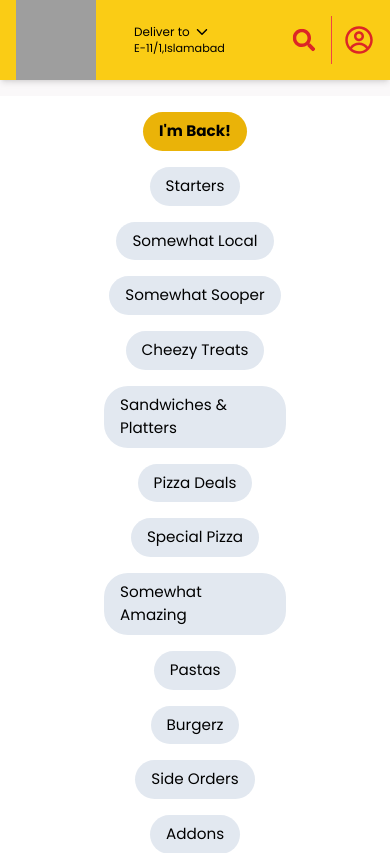
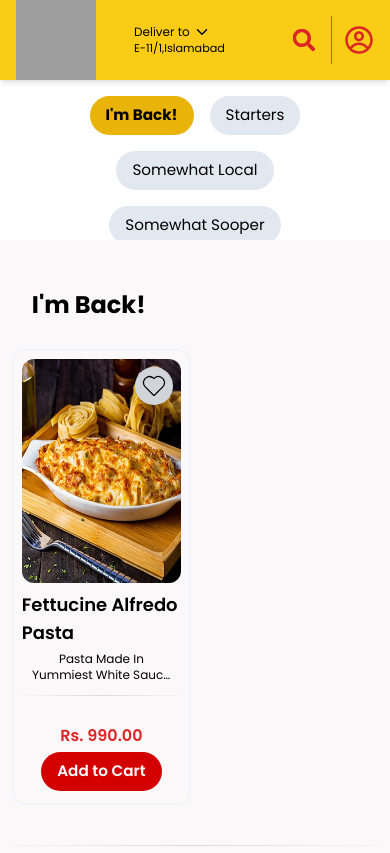
Before and after one commit to Gano603/Cheezious.com, a React (Vite) app: page / in a window 390 px wide. Shown: the top 853 px of the page. Built offline with nearby package versions, Linux system fonts and the light colour scheme; grey boxes are pictures that could not be loaded; some icons are missing.

Commit message:
Mobile Screen Changes

```diff
--- a/src/Pages/Home/Home.jsx
+++ b/src/Pages/Home/Home.jsx
@@ -4,17 +4,16 @@ import Description from './components/Description'
 import Hero from './components/Hero'
 import Cart from './components/Cart'
 
-const Home = ({cart , setcart , cartOpen , setcartOpen}) => {
-
-  const [scrollmagic, setscrollmagic] = useState(false)
+const Home = () => {
 
   return (
     <>
-      <Hero scrollmagic={scrollmagic} />
-      <CardList cart={cart} setcart={setcart}/>
+      <Hero />
+      <CardList />
       <Description />
+      <Cart />
 
-      <Cart cartOpen={cartOpen} setcartOpen={setcartOpen}/>
+
       {/*HERO FIX
         responsive cart
         checked issue
--- a/src/Pages/Home/components/Button.jsx
+++ b/src/Pages/Home/components/Button.jsx
@@ -4,7 +4,7 @@ const Button = ({ title, iter, isSelected, setselected }) => {
    return (
     <div
       onClick={() => setselected(iter)}
-      className={`px-4 py-2 rounded-3xl text-[0.95rem] hover:bg-yellow-500 m-2 cursor-pointer ${isSelected? 'bg-yellow-500 font-bold':'bg-slate-200 font-md'}`}
+      className={`px-4 py-2 rounded-3xl text-[0.95rem] hover:bg-yellow-500 w-max h-max m-2 cursor-pointer ${isSelected? 'bg-yellow-500 font-bold':'bg-slate-200 font-md'}`}
     >
       {title}
     </div>
--- a/src/Pages/Home/components/CardList.jsx
+++ b/src/Pages/Home/components/CardList.jsx
@@ -7,7 +7,8 @@ const CardList = () => {
 
     const card_list = useSelector(state => state.cardDetails)
     return (
-        Object.keys(card_list).map((title, iter1) => {
+        <div className='mt-[13rem]'>
+            {Object.keys(card_list).map((title, iter1) => {
                 const data = card_list[title];
                 return (
                     <div key={iter1} className={`h-max md-lg:w-[90vw] w-[96vw] mx-[2vw] md-lg:mx-[5vw]`}>
@@ -15,14 +16,15 @@ const CardList = () => {
                         <div className='grid grid-cols-12'>
                             {data.map((index2, iter) => (
                                 <div key={iter} className='my-6 mx-1 col-span-6 sm:col-span-4 xl:col-span-3 md-lg:mx-6 2xl:mx-4 2xl:col-span-2'>
-                                <Card title={title} iter={iter} card_title={index2[1]} card_description={index2[2]} price={index2[3]} imgSrc={index2[0]} cond={index2[4]!==undefined} />
+                                    <Card title={title} iter={iter} card_title={index2[1]} card_description={index2[2]} price={index2[3]} imgSrc={index2[0]} cond={index2[4] !== undefined} />
                                 </div>
                             ))}
                         </div>
                         <hr className={`prominent-hr my-4`} />
                     </div>
                 )
-        })
+            })}
+        </div>
     );
 }
 
--- a/src/Pages/Home/components/Hero.jsx
+++ b/src/Pages/Home/components/Hero.jsx
@@ -1,10 +1,29 @@
-import React, { useState } from 'react'
+import { useEffect, useRef, useState } from 'react'
 import Button from './Button'
 
 
-const Hero = ({ scrollmagic }) => {
+const Hero = () => {
 
+    const [scrollmagic, setscrollmagic] = useState(false)
     const [selected, setselected] = useState(0)
+
+    useEffect(() => {
+
+        const handleScroll = () => {
+            if (window.scrollY > 40) {
+                setscrollmagic(true)
+            } else {
+                setscrollmagic(false)
+            }
+        }
+
+        window.addEventListener('scroll', handleScroll)
+
+        return () => {
+            window.removeEventListener('scroll', handleScroll
+            )
+        }
+    }, [scrollmagic])
 
     const buttons = ["I'm Back!", "Starters", "Somewhat Local", "Somewhat Sooper", "Cheezy Treats",
         "Sandwiches & Platters", "Pizza Deals", "Special Pizza", "Somewhat Amazing", "Pastas", "Burgerz", "Side Orders",
@@ -12,16 +31,18 @@ const Hero = ({ scrollmagic }) => {
 
     return (
         <>
-            <div className='w-[100vw]'>
-                <div className={`mb-10 mt-24 top-[4.8rem] flex sticky py-2 z-10 bg-white ${scrollmagic ? "border-b-2 border-gray-400 w-full px-20" : " px-24"}`}>
+            <div className={`w-[100vw] ${scrollmagic ? "h-20 -mt-[8rem] border-b-2 border-gray-400" : "h-40"} flex justify-between fixed`}>
+                <div className='bg-white w-[10%] h-full'></div>
+                <div className={`flex w-full py-2 z-10 overflow-x-auto overscroll-contain scrollable-content bg-white ${scrollmagic ? "" : ""}`}>
                     <div className={` ${scrollmagic ? "flex" : "flex flex-wrap justify-center"}`}>
                         {buttons.map((index, iter) => {
                             return <Button key={iter} title={index} setselected={setselected} iter={iter} isSelected={selected === iter} />
                         })}
                     </div>
                 </div>
+                <div className='bg-white w-[10%] h-full'></div>
             </div>
-            <hr className={`prominent-hr transition duration-300 ${scrollmagic ? "hidden" : ""}`} />
+            <hr className={`prominent-hr mt-20 transition duration-300 ${scrollmagic ? "hidden" : ""}`} />
         </>
 
     )
--- a/src/index.css
+++ b/src/index.css
@@ -36,3 +36,13 @@ html::-webkit-scrollbar-track-piece{
 html::-webkit-scrollbar-track-piece{
     color: gray;
 }
+
+.scrollable-content {
+    scrollbar-width: none; /* Firefox */
+    -ms-overflow-style: none; /* IE/Edge */
+  }
+
+  /* Hide scrollbar for WebKit-based browsers (e.g., Chrome, Safari) */
+  .scrollable-content::-webkit-scrollbar {
+    display: none;
+  }
```
Lines whose indentation alone changed are shown as unchanged.
